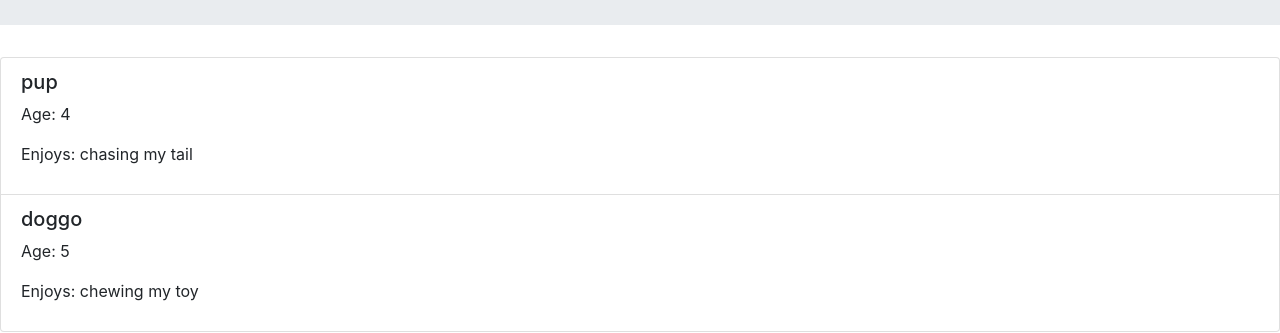
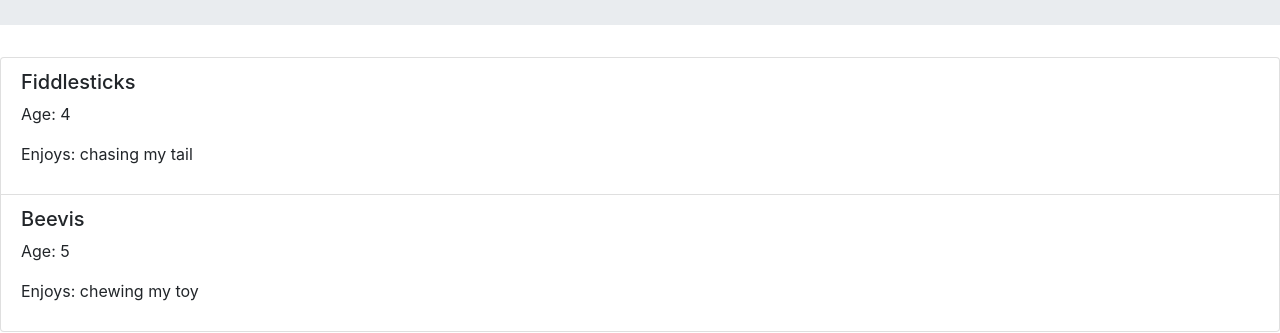
Before and after one commit to learn-academy-2020-bravo/cat-tinder-fe-chantelle-jazmyn, a React (Create React App) app in the folder dog-tinder/: page / in a window 1280 px wide. Shown: the part 243-576 px from the top of the page. Built offline with nearby package versions, Linux system fonts and the light colour scheme; the HTML template or start-up script is replaced by a standard one.

Commit message:
testing kinda works now

```diff
--- a/dog-tinder/src/App.js
+++ b/dog-tinder/src/App.js
@@ -16,7 +16,7 @@ const App = () => {
         <Header/>
         <Switch>
           <Route exact path="/"
-            render={ (props) => <DogIndex dogs={ allDogs } /> } />
+            render={ () => <DogIndex doggos={ allDogs } /> } />
         </Switch>
       </Router>
     )
--- a/dog-tinder/src/dogs.js
+++ b/dog-tinder/src/dogs.js
@@ -1,15 +1,15 @@
 const dogs = [
     {
         id:1,
-        name:"pup",
+        name:"Fiddlesticks",
         age: 4,
         enjoys: "chasing my tail"
     },
     {
         id:2,
-        name:"doggo",
+        name:"Beevis",
         age: 5,
         enjoys: "chewing my toy"
-    },
+    }
 ]
 export default dogs
--- a/dog-tinder/src/pages/DogIndex.js
+++ b/dog-tinder/src/pages/DogIndex.js
@@ -5,8 +5,9 @@ import { ListGroup, ListGroupItem, ListGroupItemText, ListGroupItemHeading } fro
 const DogIndex = (props) => {
     return(
         <>
+
           <ListGroup >
-            { props.dogs.map((dog, index) => {
+            { props.doggos && props.doggos.map((dog, index) => {
                 return(
                     <ListGroupItem key= { index }>
                         <ListGroupItemHeading> { dog.name } </ListGroupItemHeading>
@@ -16,6 +17,8 @@ const DogIndex = (props) => {
                 )
             })}
           </ListGroup>
+
+
         </>
     )
 }
```
Also changed, not shown: dog-tinder/src/pages/__test__/DogIndex.js (deleted, +0 -12 lines), 2 other files (tests, documents, lock files or other folders).
